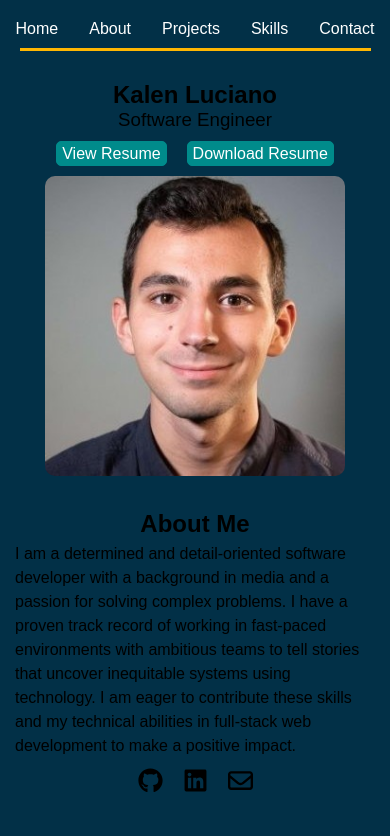
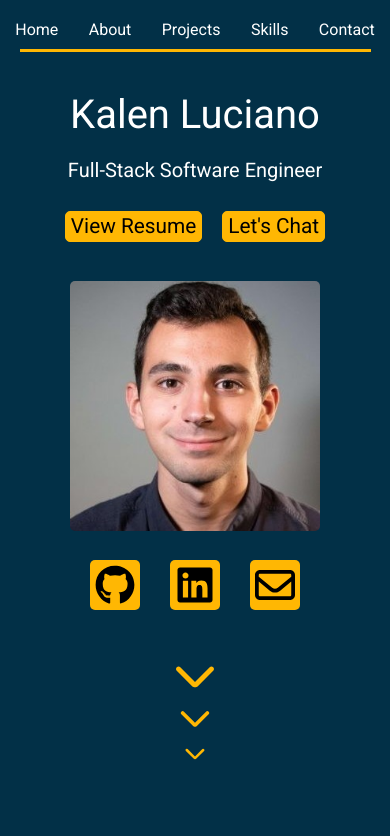
Before and after one commit to kalenluciano/kalenluciano.github.io, a React (Create React App) app: page / in a window 390 px wide. Shown: the top 836 px of the page. Built offline with nearby package versions, Linux system fonts and the light colour scheme.

Commit message:
Finished mobile design for landing page

```diff
--- a/package.json
+++ b/package.json
@@ -38,6 +38,7 @@
 		]
 	},
 	"devDependencies": {
+		"@iconify/react": "^4.0.1",
 		"gh-pages": "^4.0.0"
 	}
 }
--- a/public/index.html
+++ b/public/index.html
@@ -2,6 +2,9 @@
 <html lang="en">
   <head>
     <meta charset="utf-8" />
+    <link rel="preconnect" href="https://fonts.googleapis.com">
+    <link rel="preconnect" href="https://fonts.gstatic.com" crossorigin>
+    <link href="https://fonts.googleapis.com/css2?family=Roboto:wght@300;400;500&display=swap" rel="stylesheet">
     <link rel="icon" href="%PUBLIC_URL%/github.svg" />
     <meta name="viewport" content="width=device-width, initial-scale=1" />
     <meta name="theme-color" content="#000000" />
--- a/src/App.css
+++ b/src/App.css
@@ -5,6 +5,7 @@
     align-items: center;
     font-family: Arial, Helvetica, sans-serif;
     background-color: #023047;
+    color: white
 }
 
 main {
--- a/src/components/About.jsx
+++ b/src/components/About.jsx
@@ -1,18 +1,10 @@
 import '../styles/About.css'
-import email from '../assets/icons/email.svg'
-import github from '../assets/icons/github.svg'
-import linkedin from '../assets/icons/linkedin.svg'
 
 const About = () => {
     return (
         <section id="about">
             <h1>About Me</h1>
             <p>I am a determined and detail-oriented software developer with a background in media and a passion for solving complex problems. I have a proven track record of working in fast-paced environments with ambitious teams to tell stories that uncover inequitable systems using technology. I am eager to contribute these skills and my technical abilities in full-stack web development to make a positive impact.</p>
-            <section className='about-links'>
-                <a href='https://github.com/kalenluciano' target='_blank' rel='noreferrer'><img className='footer-icon' src={github} alt='GitHub logo' /></a>
-                <a href='https://www.linkedin.com/in/kalenluciano/' target='_blank' rel='noreferrer'><img className='footer-icon' src={linkedin} alt='LinkedIn logo' /></a>
-                <a href={`mailto: ${process.env.REACT_APP_EMAIL}`} target='_blank' rel='noreferrer'><img className='footer-icon' src={email} alt='Email logo' /></a>
-            </section>
         </section>
     )
 }
--- a/src/components/Landing.jsx
+++ b/src/components/Landing.jsx
@@ -1,16 +1,30 @@
 import '../styles/Landing.css'
 import profilePicture from '../assets/project-images/profile-picture.jpeg'
+import email from '../assets/icons/email.svg'
+import github from '../assets/icons/github.svg'
+import linkedin from '../assets/icons/linkedin.svg'
+import { Icon } from '@iconify/react';
 
 const Landing = () => {
   return (
     <section id="landing">
       <h1>Kalen Luciano</h1>
-      <h3>Software Engineer</h3>
+      <h3>Full-Stack Software Engineer</h3>
       <div className='landing-links'>
         <a href="https://docs.google.com/document/d/1f6Ub_9X9cn2RjRJ7zDzhEMlQGk8dkBU43G85jGgb8_4/edit?usp=sharing" target="_blank" rel='noreferrer'>View Resume</a>
-        <a href="https://docs.google.com/document/d/1f6Ub_9X9cn2RjRJ7zDzhEMlQGk8dkBU43G85jGgb8_4/export?format=pdf" target="_blank" rel='noreferrer'>Download Resume</a>
+        <a href="#contact">Let's Chat</a>
       </div>
-      <img src={profilePicture} alt='Profile of Kalen Luciano'/>
+      <img className='profile-pic' src={profilePicture} alt='Profile of Kalen Luciano'/>
+      <section className='landing-icons'>
+        <a href='https://github.com/kalenluciano' target='_blank' rel='noreferrer'><img className='landing-icon' src={github} alt='GitHub logo' /></a>
+        <a href='https://www.linkedin.com/in/kalenluciano/' target='_blank' rel='noreferrer'><img className='landing-icon' src={linkedin} alt='LinkedIn logo' /></a>
+        <a href={`mailto: ${process.env.REACT_APP_EMAIL}`} target='_blank' rel='noreferrer'><img className='landing-icon' src={email} alt='Email logo' /></a>
+      </section>
+      <div className='landing-arrows'>
+        <Icon icon="material-symbols:arrow-back-ios-new-rounded" color="#ffb703" width="48" height="48" rotate={3} />
+        <Icon icon="material-symbols:arrow-back-ios-new-rounded" color="#ffb703" width="36" height="36" rotate={3} />
+        <Icon className="last-arrow" icon="material-symbols:arrow-back-ios-new-rounded" color="#ffb703" width="24" height="24" rotate={3} />
+      </div>
     </section>
   )
 }
--- a/src/index.css
+++ b/src/index.css
@@ -7,6 +7,7 @@
   list-style: none;
   text-decoration: none;
   background-color: #023047;
+  font-family: "Roboto", sans-serif;
 }
 
 html {
--- a/src/styles/About.css
+++ b/src/styles/About.css
@@ -5,9 +5,3 @@
     margin: 30px 15px;
     line-height: 1.5;
 }
-
-.about-links {
-    margin-top: 10px;
-    display: flex;
-    justify-content: center;
-}
--- a/src/styles/Landing.css
+++ b/src/styles/Landing.css
@@ -2,31 +2,69 @@
     display: flex;
     flex-flow: column wrap;
     align-items: center;
-    margin-top: 30px;
+    margin-top: 10%;
+    height: 87vh;
 }
 
-#landing img {
-    width: 300px;
-    height: 300px;
-    border-radius: 10px;
+.profile-pic {
+    width: 250px;
+    height: 250px;
+    border-radius: 5px;
+}
+
+#landing h1 {
+    font-size: 2.5em;
+    font-weight: 400;
+    margin-bottom: 5%;
 }
 
 #landing h3 {
-    font-weight: 300;
+    font-weight: 400;
+    font-size: 1.25em;
+    margin-bottom: 7.5%;
 }
 
 .landing-links {
     display: flex;
     flex-wrap: wrap;
-    margin: 10px 0;
+    margin-bottom: 10%;
 }
 
 .landing-links a {
+    font-size: 1.3rem;
     margin: 0 10px;
     text-decoration: none;
-    color: white;
-    border: 1px solid darkcyan;
+    color: black;
+    border: 1px solid #FFB703;
     border-radius: 5px;
-    background-color: darkcyan;
+    background-color: #FFB703;
     padding: 2.5px 5px;
 }
+
+.landing-icons {
+    margin: 7.5% 0;
+    display: flex;
+    justify-content: center;
+}
+
+.landing-icon {
+    background-color: #FFB703;
+    width: 50px;
+    height: 50px;
+    cursor: pointer;
+    margin: 0 15px;
+    border-radius: 5px;
+    padding: 5px;
+}
+
+.landing-arrows {
+    margin-top: 10px;
+    display: flex;
+    flex-flow: column wrap;
+    justify-content: center;
+    align-items: center;
+}
+
+.last-arrow {
+    margin: 5px;
+}
```
Also changed, not shown: 1 other file (tests, documents, lock files or other folders).
